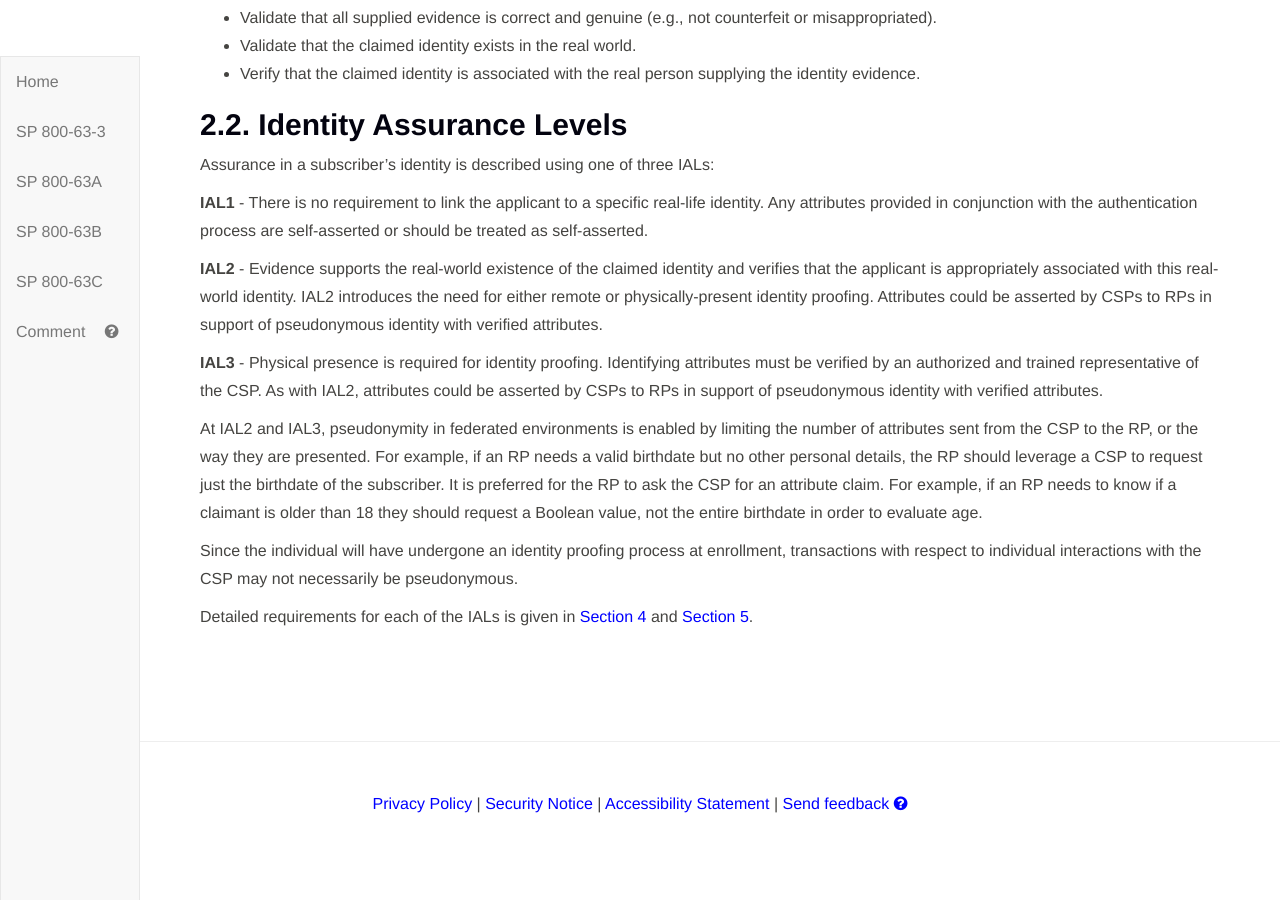
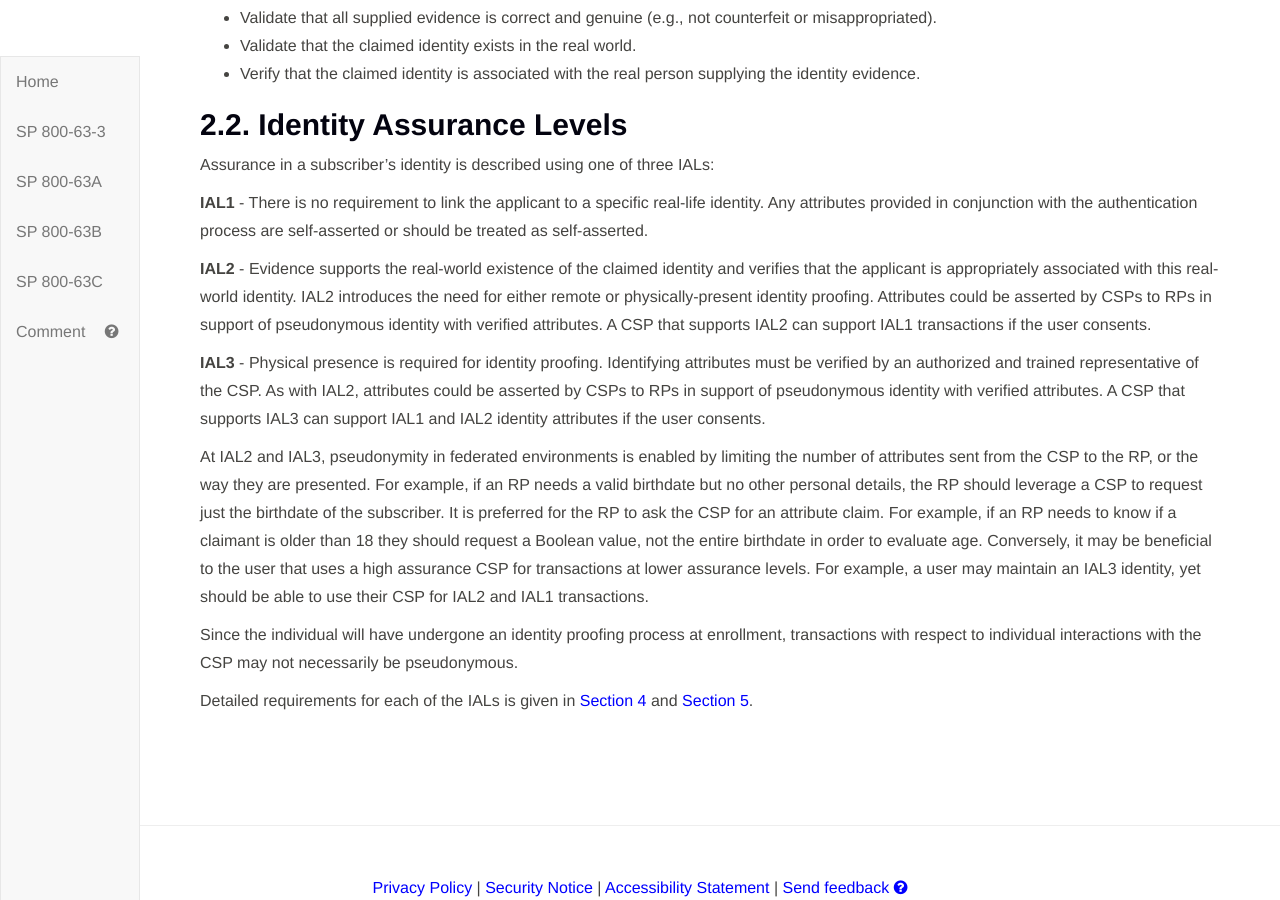
Before and after one commit to usnistgov/800-63-3, a Jekyll site: the page built from sp800-63a/sec1_2_introduction.md, in a window 1280 px wide and 900 px high, scrolled down 1301 px. Built offline with Jekyll 4.4.1, drawn with Linux system fonts in a browser that asks for light colours; our own code applies the rules of GitHub Pages for plain Markdown files; before the commit the page ends 2119 px from its top, so only the background shows below that.

Commit message:
Closes #716

```diff
--- a/sp800-63a/sec1_2_introduction.md
+++ b/sp800-63a/sec1_2_introduction.md
@@ -48,11 +48,11 @@ Assurance in a subscriber's identity is described using one of three IALs:
 
 **IAL1** - There is no requirement to link the applicant to a specific real-life identity. Any attributes provided in conjunction with the authentication process are self-asserted or should be treated as self-asserted.
 
-**IAL2** - Evidence supports the real-world existence of the claimed identity and verifies that the applicant is appropriately associated with this real-world identity. IAL2 introduces the need for either remote or physically-present identity proofing. Attributes could be asserted by CSPs to RPs in support of pseudonymous identity with verified attributes.
+**IAL2** - Evidence supports the real-world existence of the claimed identity and verifies that the applicant is appropriately associated with this real-world identity. IAL2 introduces the need for either remote or physically-present identity proofing. Attributes could be asserted by CSPs to RPs in support of pseudonymous identity with verified attributes. A CSP that supports IAL2 can support IAL1 transactions if the user consents.
 
-**IAL3** - Physical presence is required for identity proofing. Identifying attributes must be verified by an authorized and trained representative of the CSP. As with IAL2, attributes could be asserted by CSPs to RPs in support of pseudonymous identity with verified attributes.
+**IAL3** - Physical presence is required for identity proofing. Identifying attributes must be verified by an authorized and trained representative of the CSP. As with IAL2, attributes could be asserted by CSPs to RPs in support of pseudonymous identity with verified attributes.  A CSP that supports IAL3 can support IAL1 and IAL2 identity attributes if the user consents.
 
-At IAL2 and IAL3, pseudonymity in federated environments is enabled by limiting the number of attributes sent from the CSP to the RP, or the way they are presented. For example, if an RP needs a valid birthdate but no other personal details, the RP should leverage a CSP to request just the birthdate of the subscriber. It is preferred for the RP to ask the CSP for an attribute claim. For example, if an RP needs to know if a claimant is older than 18 they should request a Boolean value, not the entire birthdate in order to evaluate age.
+At IAL2 and IAL3, pseudonymity in federated environments is enabled by limiting the number of attributes sent from the CSP to the RP, or the way they are presented. For example, if an RP needs a valid birthdate but no other personal details, the RP should leverage a CSP to request just the birthdate of the subscriber. It is preferred for the RP to ask the CSP for an attribute claim. For example, if an RP needs to know if a claimant is older than 18 they should request a Boolean value, not the entire birthdate in order to evaluate age. Conversely, it may be beneficial to the user that uses a high assurance CSP for transactions at lower assurance levels.  For example, a user may maintain an IAL3 identity, yet should be able to use their CSP for IAL2 and IAL1 transactions.
 
 Since the individual will have undergone an identity proofing process at enrollment, transactions with respect to individual interactions with the CSP may not necessarily be pseudonymous.
 
```
Also changed, not shown: sp800-63a/sec4_ial.md (+1 -1 lines).
